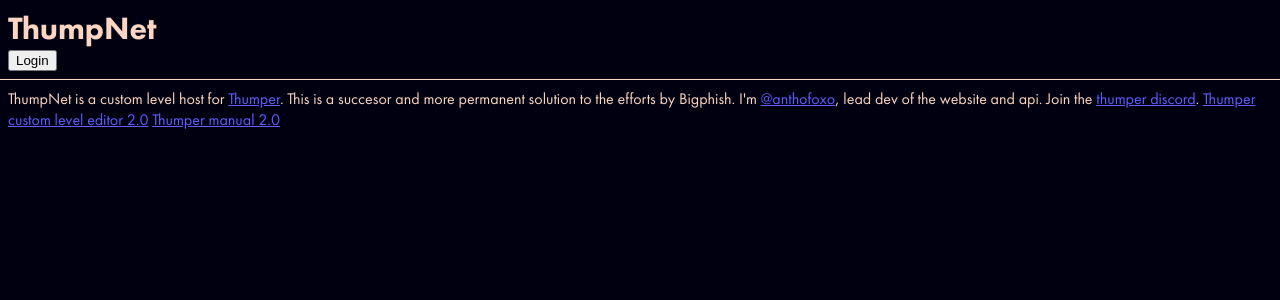
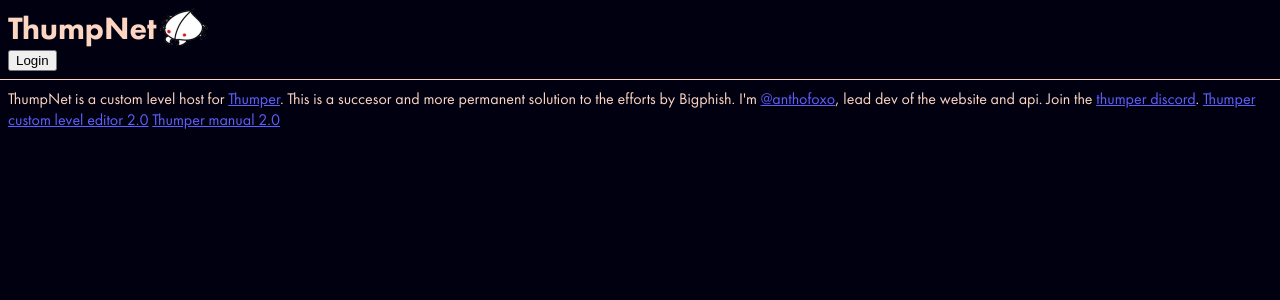
Before and after one commit to anthofoxo/thumpnet, a PHP site: page / in a window 1280 px wide. Shown: the top 300 px of the page. Run offline with PHP 8.4, Linux system fonts and the light colour scheme; data that the repository does not hold is empty.

Commit message:
added beeble. It is clickable

```diff
--- /dev/null
+++ b/beeble_functions.js
@@ -0,0 +1,13 @@
+function randomBeeble()
+{
+    let rnd = getRandomInt(11);
+    if (rnd < 9)
+        document.getElementById("beebleimage").src = `images/beeble/${rnd}.png`;
+    else
+        document.getElementById("beebleimage").src = `images/beeble/${rnd}.gif`;
+}
+
+function getRandomInt(max)
+{
+    return Math.floor(Math.random() * max);
+}
--- a/index.php
+++ b/index.php
@@ -8,10 +8,12 @@
         <link rel="preload" href="images/Loading.gif" as="image"/>
         <link rel="stylesheet" href="landing.css"/>
         <script src="build_level_list.js" defer></script>
+        <script src="beeble_functions.js" defer></script>
     </head>
     <body>
         <div>
             <span style="font-size: 2em;font-weight: bold;">ThumpNet</span>
+            <img src="images/beeble/beeble.png" class="beeble" id="beebleimage" alt="beeble" onclick="randomBeeble()">
             <?php
                 if(isset($_SESSION["username"]))
                 {
--- a/landing.css
+++ b/landing.css
@@ -143,3 +143,12 @@ body>div:last-child
 {
     background-color: #00a;
 }
+
+/* Beeble */
+.beeble
+{
+    display: inline-block;
+    max-width: 3em;
+    max-height: 3em;
+    vertical-align: top;
+}
```
Also changed, not shown: images/beeble/0.png (added), images/beeble/1.png (added), images/beeble/10.gif (added), images/beeble/2.png (added), images/beeble/3.png (added), images/beeble/4.png (added), images/beeble/5.png (added), images/beeble/6.png (added), images/beeble/7.png (added), images/beeble/8.png (added), images/beeble/9.gif (added), images/beeble/beeble.png (added), images/beeble/beeblegold.png (added).
